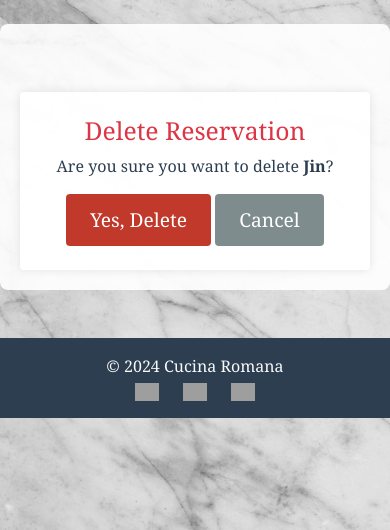
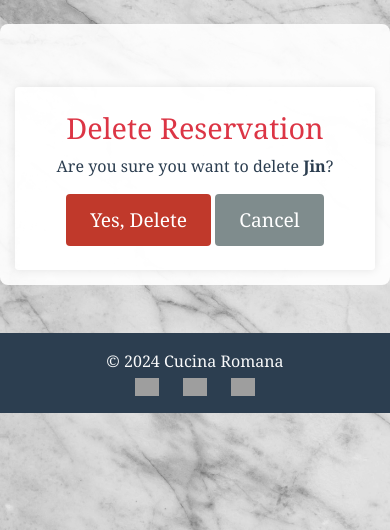
Before and after one commit to Malethrion/Restaurant-booking-system, a Django app: page /reservations/4/delete/ in a window 390 px wide. Shown: the part 62-592 px from the top of the page. Run offline with Django 4.2, Linux system fonts and the light colour scheme; data comes from the database, SQL or seed files in the repository; grey boxes are pictures that could not be loaded.

Commit message:
Add responsive design styles to menu page

```diff
--- a/static/css/styles.css
+++ b/static/css/styles.css
@@ -203,3 +203,17 @@ h2, h3 {
     font-weight: bold;
     color: #c0392b;
 }
+
+/* MEDIA QUERIES FOR MENU PAGE */
+@media (max-width: 768px) {
+    .container {
+        margin-top: 20px;
+        padding: 15px;
+    }
+    h2 {
+        font-size: 1.8rem;
+    }
+    h3 {
+        font-size: 1.4rem;
+    }
+}
```
